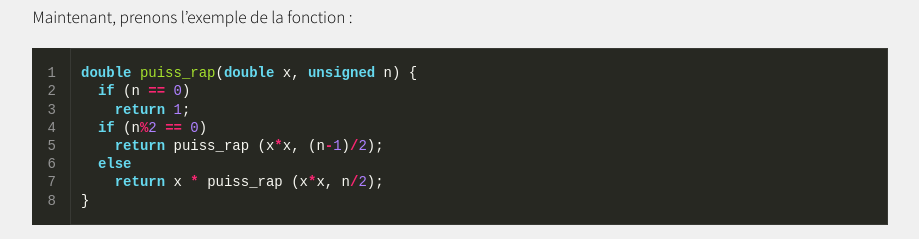
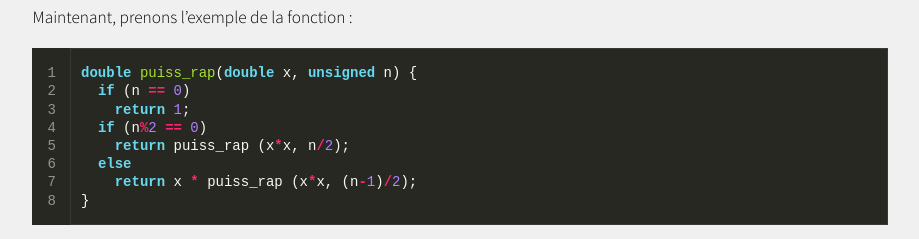
Before and after one commit to engboris/engboris.github.io, a plain HTML site: page teaching/info2/index.html in a window 1280 px wide. Shown: the part 2060-2299 px from the top of the page, without its empty margins (180-1099 px from the left). Drawn offline with Linux system fonts and the light colour scheme; a script that the page names is missing.

Commit message:
Fix info2

```diff
--- a/teaching/info2/index.html
+++ b/teaching/info2/index.html
@@ -158,9 +158,9 @@
   <span class="k">if</span> <span class="p">(</span><span class="n">n</span> <span class="o">==</span> <span class="mi">0</span><span class="p">)</span>
 	<span class="k">return</span> <span class="mi">1</span><span class="p">;</span>
   <span class="k">if</span> <span class="p">(</span><span class="n">n</span><span class="o">%</span><span class="mi">2</span> <span class="o">==</span> <span class="mi">0</span><span class="p">)</span>
-    <span class="k">return</span> <span class="n">puiss_rap</span> <span class="p">(</span><span class="n">x</span><span class="o">*</span><span class="n">x</span><span class="p">,</span> <span class="p">(</span><span class="n">n</span><span class="o">-</span><span class="mi">1</span><span class="p">)</span><span class="o">/</span><span class="mi">2</span><span class="p">);</span>
+    <span class="k">return</span> <span class="n">puiss_rap</span> <span class="p">(</span><span class="n">x</span><span class="o">*</span><span class="n">x</span><span class="p">,</span> <span class="n">n</span><span class="o">/</span><span class="mi">2</span><span class="p">);</span>
   <span class="k">else</span>
-    <span class="k">return</span> <span class="n">x</span> <span class="o">*</span> <span class="n">puiss_rap</span> <span class="p">(</span><span class="n">x</span><span class="o">*</span><span class="n">x</span><span class="p">,</span> <span class="n">n</span><span class="o">/</span><span class="mi">2</span><span class="p">);</span>
+    <span class="k">return</span> <span class="n">x</span> <span class="o">*</span> <span class="n">puiss_rap</span> <span class="p">(</span><span class="n">x</span><span class="o">*</span><span class="n">x</span><span class="p">,</span> <span class="p">(</span><span class="n">n</span><span class="o">-</span><span class="mi">1</span><span class="p">)</span><span class="o">/</span><span class="mi">2</span><span class="p">);</span>
 <span class="p">}</span>
 </pre></td></tr></tbody></table></code></pre></figure>
 
```
